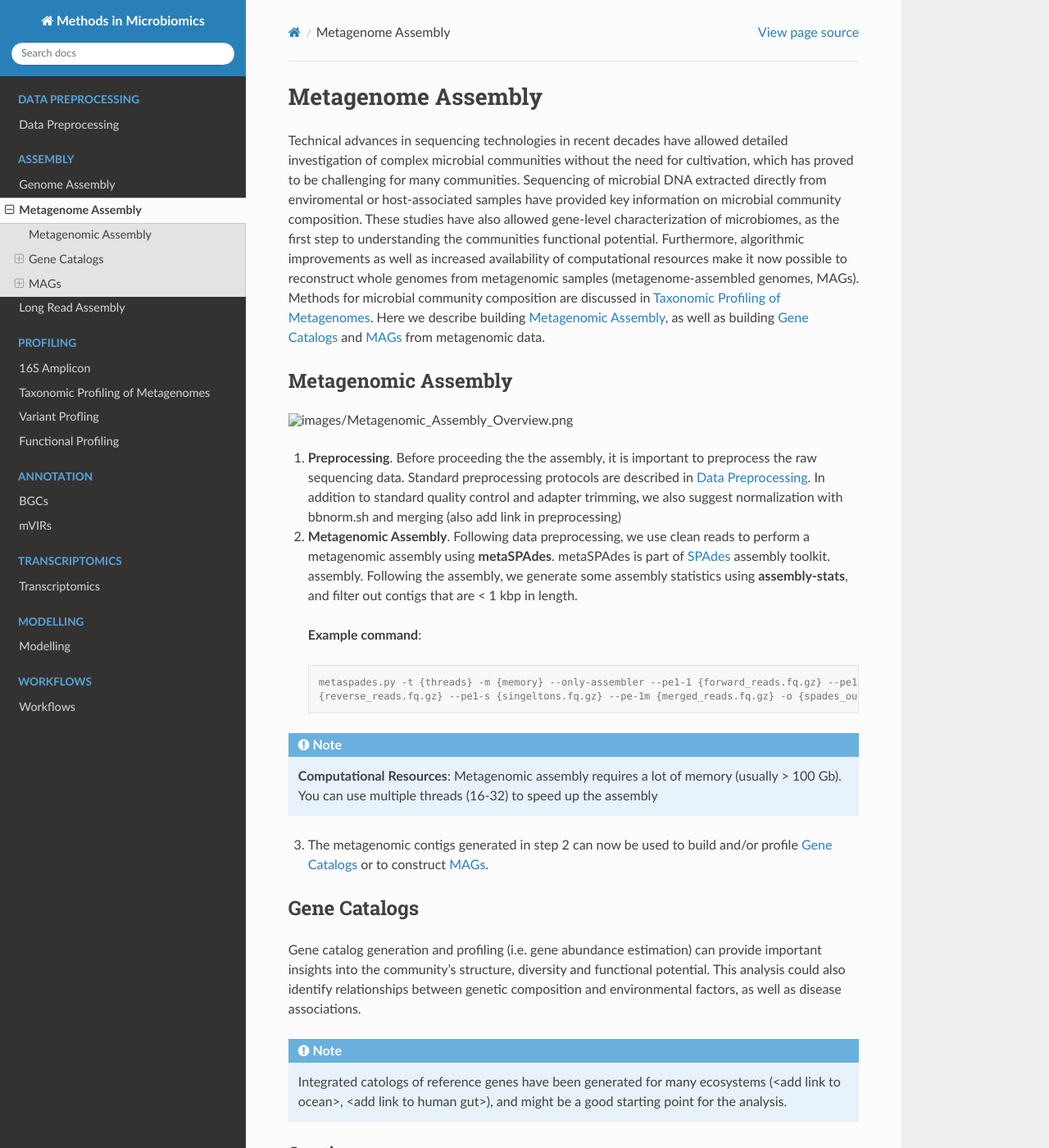
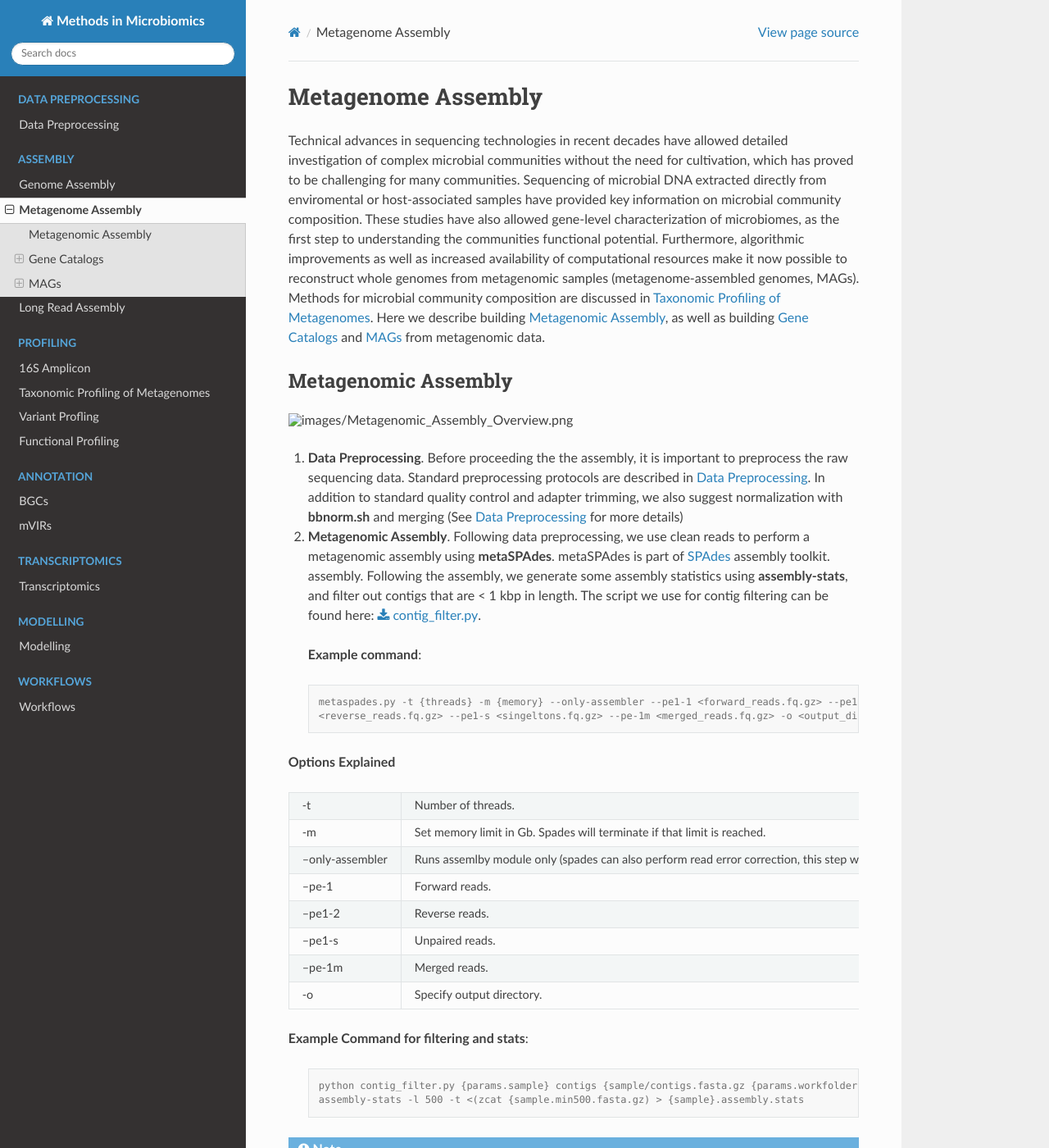
Before and after one commit to MicrobiologyETHZ/Methods_in_Microbiomics, a Sphinx documentation site: the page built from docs/assembly/metagenomic_workflows.rst, in a window 1280 px wide and 1400 px high. Shown: the whole window at 82% size. Built offline with Sphinx 7.4.7 and the Read the Docs theme 2.0.0, drawn with Linux system fonts in a browser that asks for light colours; some of the changed text lies outside the part shown.

Commit message:
Expanding commands and options for metagenomic assembly and gene catalogs

```diff
--- a/docs/assembly/metagenomic_workflows.rst
+++ b/docs/assembly/metagenomic_workflows.rst
@@ -11,9 +11,10 @@ Metagenomic Assembly
 .. image:: ../images/Metagenomic_Assembly_Overview.png
 
 
-1. **Preprocessing**. Before proceeding the the assembly, it is important to preprocess the raw sequencing data. Standard preprocessing protocols are described in :doc:`../preprocessing/preprocessing`. In addition to standard quality control and adapter trimming, we also suggest normalization with bbnorm.sh and merging (also add link in preprocessing)
+1. **Data Preprocessing**. Before proceeding the the assembly, it is important to preprocess the raw sequencing data. Standard preprocessing protocols are described in :doc:`../preprocessing/preprocessing`. In addition to standard quality control and adapter trimming, we also suggest normalization with **bbnorm.sh** and merging (See :doc:`../preprocessing/preprocessing` for more details)
 
-2. **Metagenomic Assembly**. Following data preprocessing, we use clean reads to perform a metagenomic assembly using **metaSPAdes**. metaSPAdes is part of SPAdes_ assembly toolkit. assembly. Following the assembly, we generate some assembly statistics using **assembly-stats**, and filter out contigs that are < 1 kbp in length.
+2. **Metagenomic Assembly**. Following data preprocessing, we use clean reads to perform a metagenomic assembly using **metaSPAdes**. metaSPAdes is part of SPAdes_ assembly toolkit. assembly. Following the assembly, we generate some assembly statistics using **assembly-stats**, and filter out contigs that are < 1 kbp in length. The script we use for contig filtering can be found here: :download:`contig_filter.py <../scripts/contig_filter.py>`.
+
 
 .. _SPAdes: https://github.com/ablab/spades
 
@@ -21,8 +22,30 @@ Metagenomic Assembly
 
     .. code-block:: console
 
-        metaspades.py -t {threads} -m {memory} --only-assembler --pe1-1 {forward_reads.fq.gz} --pe1-2 \
-        {reverse_reads.fq.gz} --pe1-s {singeltons.fq.gz} --pe-1m {merged_reads.fq.gz} -o {spades_output_directory}
+        metaspades.py -t {threads} -m {memory} --only-assembler --pe1-1 <forward_reads.fq.gz> --pe1-2 \
+        <reverse_reads.fq.gz> --pe1-s <singeltons.fq.gz> --pe-1m <merged_reads.fq.gz> -o <output_directory>
+
+
+**Options Explained**
+
+================     =====================================================================================================
+-t                   Number of threads.
+-m                   Set memory limit in Gb. Spades will terminate if that limit is reached.
+--only-assembler     Runs assemlby module only (spades can also perform read error correction, this step will be skipped).
+--pe-1               Forward reads.
+--pe1-2              Reverse reads.
+--pe1-s              Unpaired reads.
+--pe-1m              Merged reads.
+-o                   Specify output directory.
+================     =====================================================================================================
+
+**Example Command for filtering and stats**:
+
+  .. code-block:: console
+
+      python contig_filter.py {params.sample} contigs {sample/contigs.fasta.gz {params.workfolder}/{params.sample}
+      assembly-stats -l 500 -t <(zcat {sample.min500.fasta.gz) > {sample}.assembly.stats
+
 
 .. note::
 
@@ -57,16 +80,66 @@ This protocol will allow you to create a denovo gene catalog from your metagenom
 
         zcat {in.fa.gz} | prodigal -a {out.faa} -d {out.fna} -f gff -o {out.gff} -c -q -p meta
 
-2. **Gene de-replication**. The next step is to remove duplicated sequences from the catalog. (Aggregation across samples?) Called genes are dereplicated using **BBTools Dedupe** and **CD-HIT**. Some additional step?
+=========    =====================================================================================================
+-a
+-d
+-f
+-o
+-c
+-q
+-p
+=========    =====================================================================================================
 
-    **Example command**:
+
+2. **Gene de-replication**. The next step is to remove duplicated sequences from the catalog. (Aggregation across samples?) Called genes are dereplicated using BBTools Dedupe_ and CD-HIT_. Some additional step?
+
+.. _Dedupe: https://jgi.doe.gov/data-and-tools/bbtools/bb-tools-user-guide/dedupe-guide/
+
+.. _CD-HIT: https://github.com/weizhongli/cdhit/wiki
+
+    **Example command: dereplication**:
 
     .. code-block:: console
 
         dedupe.sh -Xmx500G in={in.fasta} out={out.rep.fasta} outd={out.red.fasta} \
         threads=64 absorbrc=f exact=t touppercase=t usejni=t ac=t mergenames=t absorbmatch=t; \
+
+**Options Explained**
+
+=============    =====================================================================================================
+-Xmx500G
+usejni
+in
+out
+outd
+threads
+absorbrc
+exact
+touppercase
+ac
+mergenames
+absorbmatch
+=============    =====================================================================================================
+
+    **Example command: clustering**:
+
+    .. code-block:: console
+
         cd-hit-est -i {out.rep.fasta} -o {out.fasta} -c 0.95 -T 64 \
         -M 0 -G 0 -aS 0.9 -g 1 -r 0 -d 0
+
+=========    =====================================================================================================
+-i
+-o
+-c
+-T
+-M
+-G
+-aS
+-g
+-r
+-d
+=========    =====================================================================================================
 
 
 Profiling
--- /dev/null
+++ b/docs/scripts/contig_filter.py
@@ -0,0 +1,59 @@
+import Bio.SeqIO.FastaIO as FastaIO
+from Bio.Seq import Seq
+import gzip
+import hashlib
+
+
+def stream_fa(infile):
+    if infile.endswith('fasta.gz') or infile.endswith('fa.gz'):
+        with gzip.open(infile, 'rt') as handle:
+            for (header, sequence) in FastaIO.SimpleFastaParser(handle):
+                yield (header, sequence)
+    elif infile.endswith('fasta') or infile.endswith('fa'):
+        with open(infile, 'rt') as handle:
+            for (header, sequence) in FastaIO.SimpleFastaParser(handle):
+                yield (header, sequence)
+    else:
+        raise Exception(f'{infile} not a sequence file.')
+
+
+def main():
+    import argparse
+    parser = argparse.ArgumentParser(description='Contig/Scaffold/Transcript filter')
+    parser.add_argument('samplename', type=str, help='name of sample')
+    parser.add_argument('seqtype', type=str, help='Type of input sequence', choices=['contigs', 'scaffolds', 'transcripts'])
+    parser.add_argument('infile', type=str, help='Input Sequence file. Either fasta or fasta.gz.')
+    parser.add_argument('outprefix', type=str, help='Prefix for output files.')
+    args = parser.parse_args()
+
+
+    samplename = args.samplename
+    seqtype = args.seqtype[:-1]
+    filters = [0, 500, 1000]
+    infile = args.infile
+    outprefix = args.outprefix + '/' + samplename
+    sequences = []
+
+    for cnt, (header, sequence) in enumerate(stream_fa(infile), 1):
+        sequence = sequence.upper()
+        seqlen = len(sequence)
+        sequence_rev = str(Seq(sequence).reverse_complement())
+        md5_fw = hashlib.md5(sequence.encode()).hexdigest()
+        md5_rev = hashlib.md5(sequence_rev.encode()).hexdigest()
+        seqname = f'{samplename}_{cnt} '
+        #seqname = f'{samplename}-{seqtype}_{cnt} length={seqlen} orig={header}'
+        sequences.append((seqname, sequence, md5_fw, md5_rev, seqlen))
+
+    for filtersize in filters:
+        with open(f'{outprefix}.{seqtype}s.min{filtersize}.fasta', 'w') as handle:
+            for (seqname, sequence, md5_fw, md5_rev, seqlen) in sequences:
+                if seqlen >= filtersize:
+                    handle.write(f'>{seqname}\n{sequence}\n')
+    with open(f'{outprefix}.{seqtype}s.hashes', 'w') as handle:
+        for (seqname, sequence, md5_fw, md5_rev, seqlen) in sequences:
+            if seqlen >= 500:
+                handle.write(f'{seqname}\t{md5_fw}\t{md5_rev}\t{seqlen}\n')
+
+
+if __name__ == '__main__':
+    main()
```
